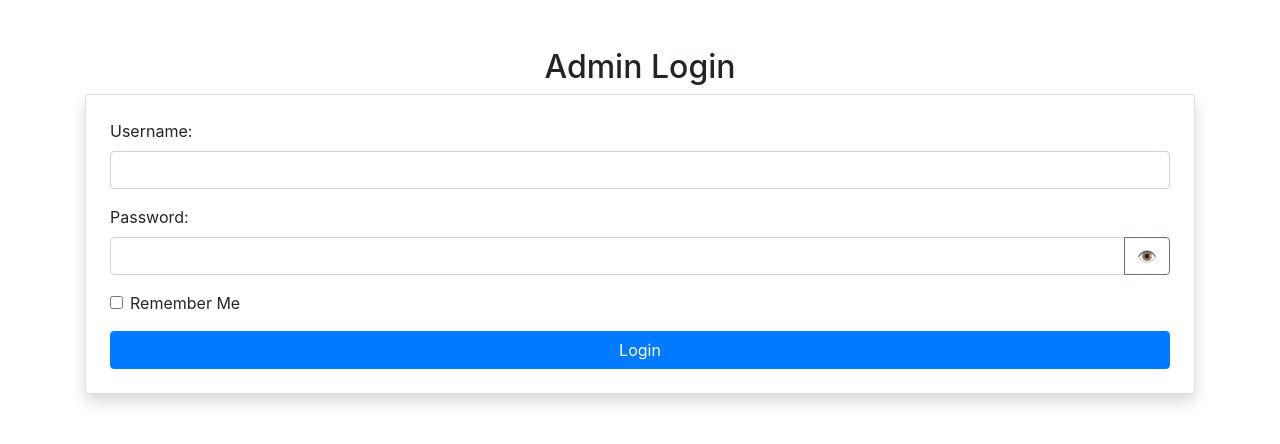
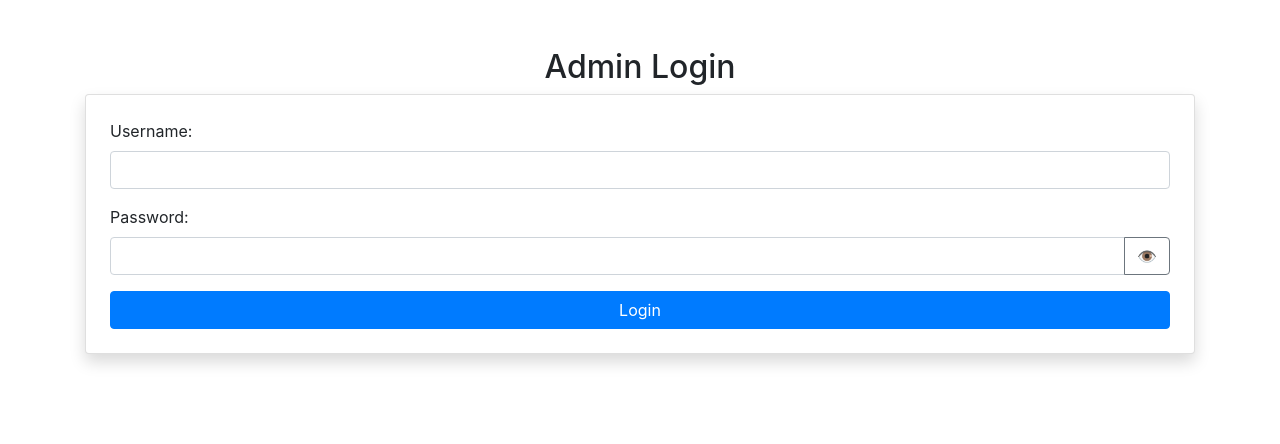
Before and after one commit to viraj1panchal/gmapcitation, a Flask app: page /login in a window 1280 px wide. Shown: the top 444 px of the page. Run offline with Flask 3, Linux system fonts and the light colour scheme; some libraries are stand-ins or nearby versions.

Commit message:
removed remember me

```diff
--- a/templates/login.html
+++ b/templates/login.html
@@ -34,10 +34,10 @@
                     </div>
                 </div>
             </div>
-            <div class="form-group form-check">
+            <!-- <div class="form-group form-check">
                 <input type="checkbox" id="remember_me" name="remember_me" class="form-check-input">
                 <label for="remember_me" class="form-check-label">Remember Me</label>
-            </div>
+            </div> -->
             <button type="submit" class="btn btn-primary btn-block">Login</button>
             <!-- <div class="text-center mt-3">
                 <a href="/forgot-password">Forgot Password?</a>
```
